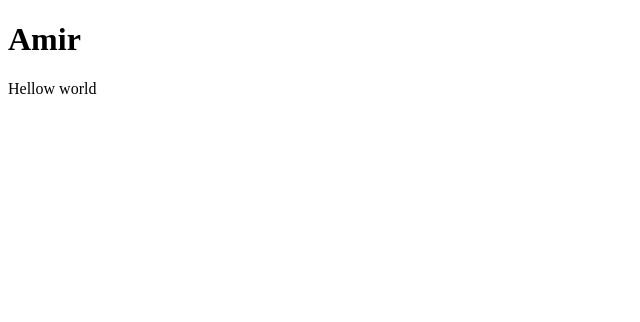
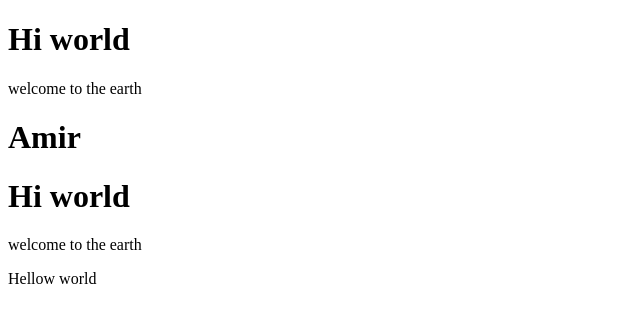
Before and after one commit to amirrasooli69/React-App, a React (Create React App) app in the folder first-app/: page / in a window 1280 px wide. Shown: the top 322 px of the page, without its empty margins (0-640 px from the left). Built offline with nearby package versions, Linux system fonts and the light colour scheme.

Commit message:
reuseable component

```diff
--- a/first-app/src/App.js
+++ b/first-app/src/App.js
@@ -1,12 +1,15 @@
 import React, {Component} from "react";
+import Hi from "./Hi";
 
 class App extends Component {
     render(){
         return (
             <>
+            <Hi/>
             <div>
                 <h1>Amir</h1>
             </div>
+            <Hi/>
             <p>Hellow world</p>
             </>
         )
--- /dev/null
+++ b/first-app/src/Hi.js
@@ -0,0 +1,14 @@
+import React, { Component } from "react";
+
+class Hi extends Component {
+    render() {
+        return (
+            <>
+                <h1>Hi world</h1>
+                <p>welcome to the earth</p>
+            </>
+        )
+    }
+}
+
+export default Hi;
```
